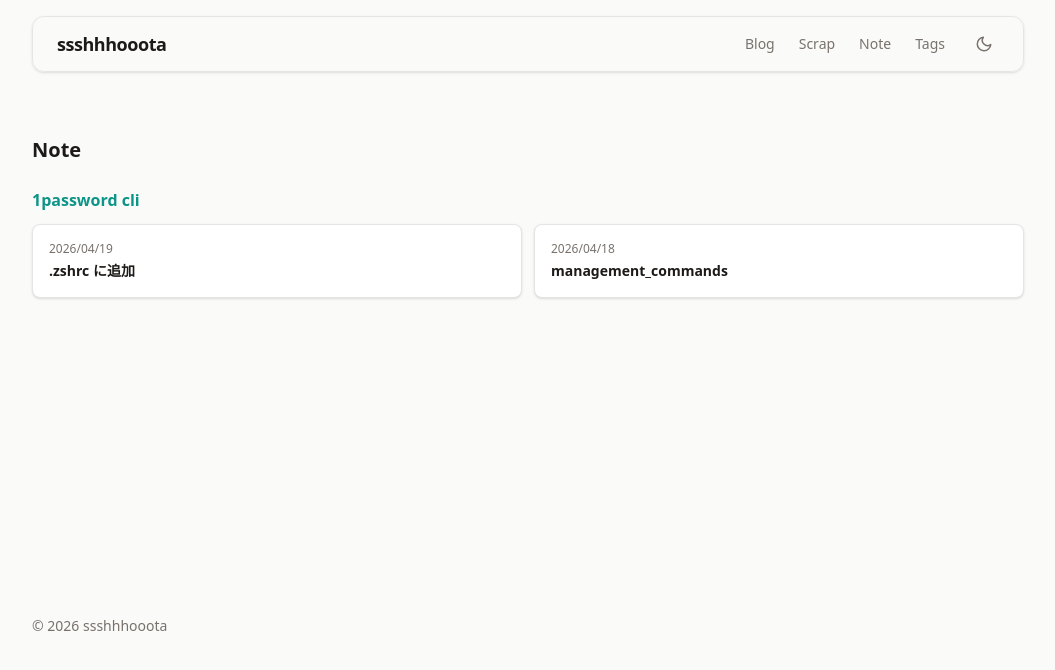
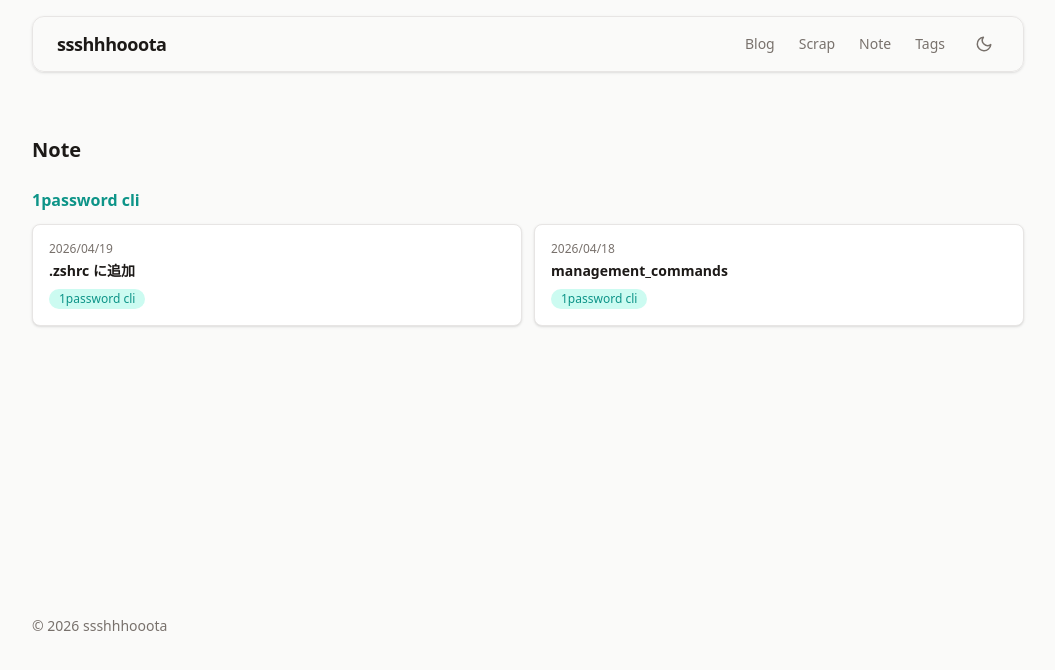
Before and after one commit to ssshhhooota-org/output, a Next.js app: page /note in a window 1280 px wide. Shown: the top 670 px of the page, without its empty margins (112-1167 px from the left). Built offline with nearby package versions, Linux system fonts and the light colour scheme.

Commit message:
fix: Note一覧と記事ページにタグ表示を追加

```diff
--- a/src/app/note/[category]/[slug]/page.tsx
+++ b/src/app/note/[category]/[slug]/page.tsx
@@ -71,6 +71,19 @@ export default async function NotePage({
           )}
         </div>
         <h1 className="mt-1 text-2xl font-bold">{meta.title}</h1>
+        {meta.tags.length > 0 && (
+          <div className="mt-2 flex flex-wrap gap-1.5">
+            {meta.tags.map((tag) => (
+              <a
+                key={tag}
+                href={`/tags/${encodeURIComponent(tag)}`}
+                className="rounded-full bg-[var(--accent-light)] px-2.5 py-0.5 text-xs text-[var(--accent)] transition-colors hover:bg-[var(--accent)] hover:text-white"
+              >
+                {tag}
+              </a>
+            ))}
+          </div>
+        )}
       </header>
       <CodeBlockEnhancer>
         <div className="prose prose-neutral max-w-none dark:prose-invert">
--- a/src/app/note/page.tsx
+++ b/src/app/note/page.tsx
@@ -23,18 +23,35 @@ export default function NoteListPage() {
             </h2>
             <div className="grid grid-cols-1 gap-3 md:grid-cols-2">
               {categoryNotes.map((note) => (
-                <Link
+                <div
                   key={note.slug}
-                  href={`/note/${note.category}/${note.slug}`}
-                  className="group block rounded-lg border border-[var(--border)] bg-[var(--card-bg)] p-4 shadow-sm transition-all duration-200 hover:-translate-y-0.5 hover:border-[var(--accent)] hover:shadow-md"
+                  className="group relative rounded-lg border border-[var(--border)] bg-[var(--card-bg)] p-4 shadow-sm transition-all duration-200 hover:-translate-y-0.5 hover:border-[var(--accent)] hover:shadow-md"
                 >
+                  <Link
+                    href={`/note/${note.category}/${note.slug}`}
+                    className="absolute inset-0 z-0"
+                    aria-label={note.title}
+                  />
                   <div className="mb-1 text-xs text-[var(--sub)]">
                     {note.created}
                   </div>
                   <div className="text-sm font-semibold text-[var(--fg)] group-hover:text-[var(--accent)] transition-colors">
                     {note.title}
                   </div>
-                </Link>
+                  {note.tags.length > 0 && (
+                    <div className="relative z-10 mt-2 flex flex-wrap gap-1.5">
+                      {note.tags.map((tag) => (
+                        <Link
+                          key={tag}
+                          href={`/tags/${encodeURIComponent(tag)}`}
+                          className="rounded-full bg-[var(--accent-light)] px-2.5 py-0.5 text-xs text-[var(--accent)] transition-colors hover:bg-[var(--accent)] hover:text-white"
+                        >
+                          {tag}
+                        </Link>
+                      ))}
+                    </div>
+                  )}
+                </div>
               ))}
             </div>
           </div>
```
